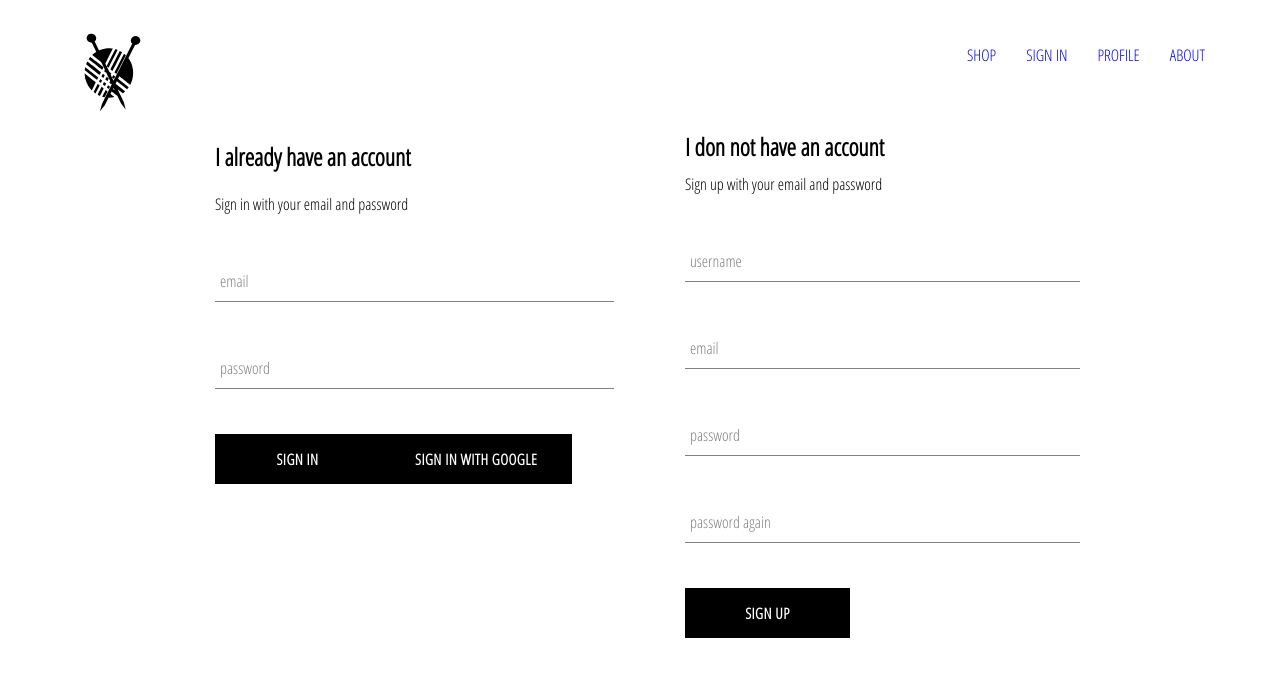
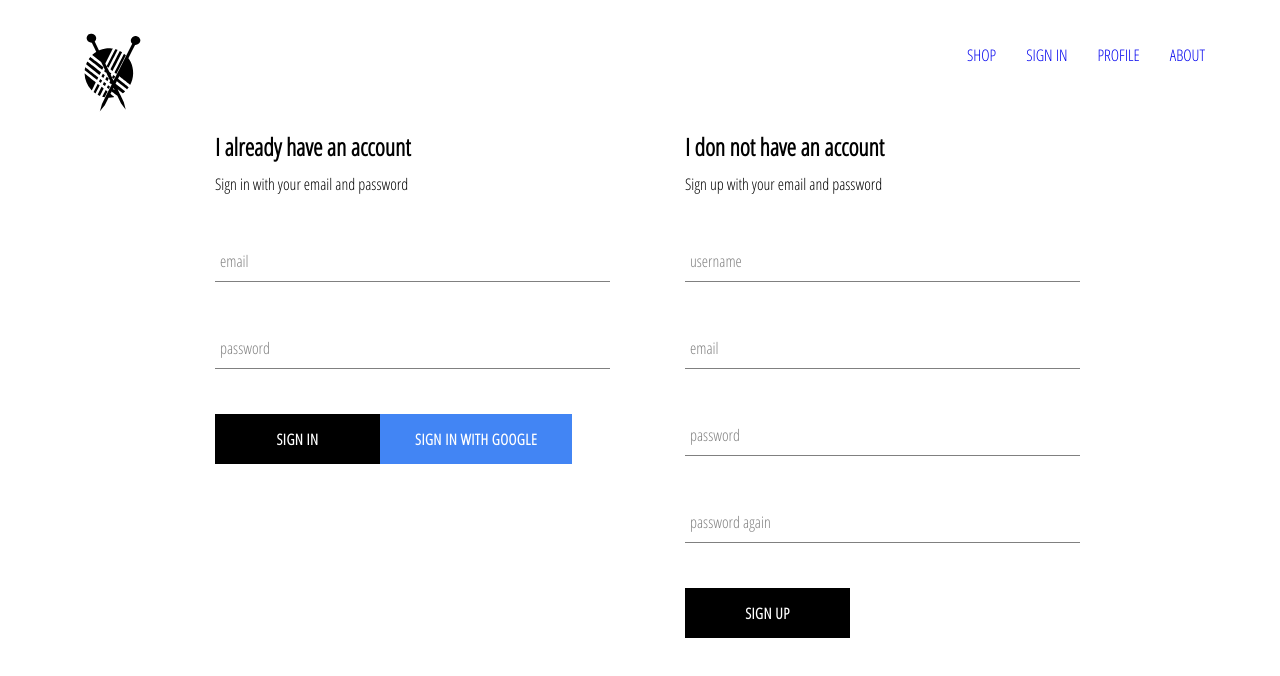
Before and after one commit to minkoroland/roland-clothing, a React (Create React App) app in the folder roland-clothing/: page /signin in a window 1280 px wide. Shown: the top 676 px of the page. Built offline with nearby package versions, Linux system fonts and the light colour scheme; no server answers.

Commit message:
google button with style and firebase work

```diff
--- a/roland-clothing/src/App.js
+++ b/roland-clothing/src/App.js
@@ -5,7 +5,7 @@ import HomePage from "./pages/homepage/homepage.component";
 import ProfilePage from "./pages/profile/profile.component";
 import Shop from "./pages/shop/shop.component";
 import SignInAndSignUp from "./pages/sign-in-and-sign-up/sign-in-and-sign-up.component";
-import { auth } from "./firebase/firebase.utils";
+import { auth, createUserProfileDocument } from "./firebase/firebase.utils";
 import React, { Component } from "react";
 
 class App extends Component {
@@ -20,10 +20,10 @@ class App extends Component {
   unsubscribeFromAuth = null;
 
   componentDidMount() {
-    this.unsubscribeFromAuth = auth.onAuthStateChanged((user) => {
-      this.setState({ currentUser: user });
+    this.unsubscribeFromAuth = auth.onAuthStateChanged(async user => {
 
-      console.log(user);
+      createUserProfileDocument(user);
+
     });
   }
 
--- a/roland-clothing/src/components/custom-button/custom-button.component.js
+++ b/roland-clothing/src/components/custom-button/custom-button.component.js
@@ -1,8 +1,10 @@
 import "./custom-button.styles.scss";
 
-const CustomButton = ({children, ...otherProps}) => {
+const CustomButton = ({children, isGoogleSignIn, ...otherProps}) => {
     return (
-        <button className="custom-button" {...otherProps}>
+        <button
+        className={`${isGoogleSignIn && "google-sign-in"} custom-button`} {...otherProps}
+        >
             {children}
         </button>
     );
--- a/roland-clothing/src/components/custom-button/custom-button.styles.scss
+++ b/roland-clothing/src/components/custom-button/custom-button.styles.scss
@@ -11,7 +11,7 @@
   background-color: black;
   color: white;
   text-transform: uppercase;
-    font-family: 'Open Sans Condensed';
+  font-family: "Open Sans Condensed";
   font-weight: bolder;
   border: none;
   cursor: pointer;
@@ -21,4 +21,14 @@
     color: black;
     border: 1px solid black;
   }
+
+  &.google-sign-in {
+    background-color: #4285f4;
+    color: white;
+
+    &:hover {
+      background-color: #357ae8;
+      border: none;
     }
+  }
+}
--- a/roland-clothing/src/components/sign-in/sign-in.component.js
+++ b/roland-clothing/src/components/sign-in/sign-in.component.js
@@ -31,7 +31,7 @@ class SignIn extends Component {
   render() {
     return (
       <div className="sign-in">
-        <h2>I already have an account</h2>
+        <h2 className="title">I already have an account</h2>
         <span>Sign in with your email and password</span>
 
         <form onSubmit={this.handleSubmit}>
@@ -53,7 +53,7 @@ class SignIn extends Component {
             required
           />
           <CustomButton type="submit">Sign in</CustomButton>
-          <CustomButton onClick={signInWithGoogle}>Sign in with Google</CustomButton>
+          <CustomButton onClick={signInWithGoogle} isGoogleSignIn>Sign in with Google</CustomButton>
         </form>
       </div>
     );
--- a/roland-clothing/src/components/sign-in/sign-in.styles.scss
+++ b/roland-clothing/src/components/sign-in/sign-in.styles.scss
@@ -1,7 +1,22 @@
 // sign in
-
+/*
 .sign-in {
     width: 30vw;
     display: flex;
     flex-direction: column;
   }
+  */
+.sign-in {
+  width: 380px;
+  display: flex;
+  flex-direction: column;
+
+  .title {
+    margin: 10px 0;
+  }
+
+  .buttons {
+    display: flex;
+    justify-content: space-between;
+  }
+}
--- a/roland-clothing/src/firebase/firebase.utils.js
+++ b/roland-clothing/src/firebase/firebase.utils.js
@@ -1,6 +1,6 @@
-import firebase from 'firebase/compat/app';
-import 'firebase/compat/firestore';
-import 'firebase/compat/auth';
+import firebase from "firebase/compat/app";
+import "firebase/compat/firestore";
+import "firebase/compat/auth";
 
 const config = {
   apiKey: "AIzaSyCIPbWHUvdljYeWo4Ue9zjDCyGE13fPTaM",
@@ -9,17 +9,43 @@ const config = {
   storageBucket: "roland-clothing.appspot.com",
   messagingSenderId: "1096103188527",
   appId: "1:1096103188527:web:72e19cb44ebe8110444eda",
-    measurementId: "${config.measurementId}"
+  measurementId: "${config.measurementId}",
 };
 
-firebase.initializeApp(config)
+firebase.initializeApp(config);
+
+export const createUserProfileDocument = async (userAuth, additionalData) => {
+  if (!userAuth) return;
+
+  const userRef = firestore.doc(`users/${userAuth.uid}`);
+  const snapShot = await userRef.get();
+
+  if (!snapShot.exists) {
+    const { displayName, email } = userAuth;
+    const createdAt = new Date();
+
+    try {
+      await userRef.set({
+        displayName,
+        email,
+        createdAt,
+        ...additionalData
+      })
+    } catch (error) {
+      console.log(error)
+    }
+  }
+
+  return userRef;
+
+};
 
 export const auth = firebase.auth();
 export const firestore = firebase.firestore();
 
 // google bejelentkezés
 const provider = new firebase.auth.GoogleAuthProvider();
-provider.setCustomParameters({prompt: 'select_account'})
-export const signInWithGoogle = () => auth.signInWithPopup(provider)
+provider.setCustomParameters({ prompt: "select_account" });
+export const signInWithGoogle = () => auth.signInWithPopup(provider);
 
 export default firebase;
```
Lines whose indentation alone changed are shown as unchanged.
